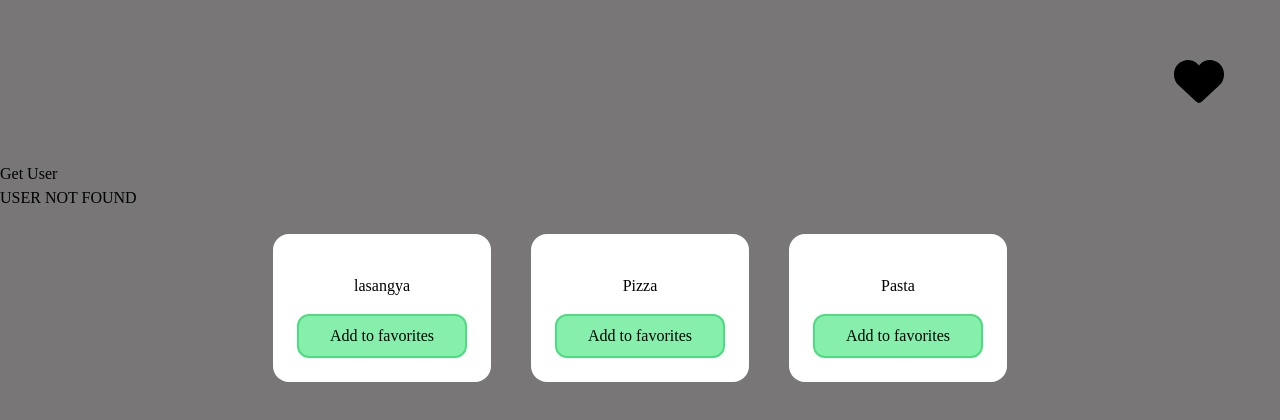
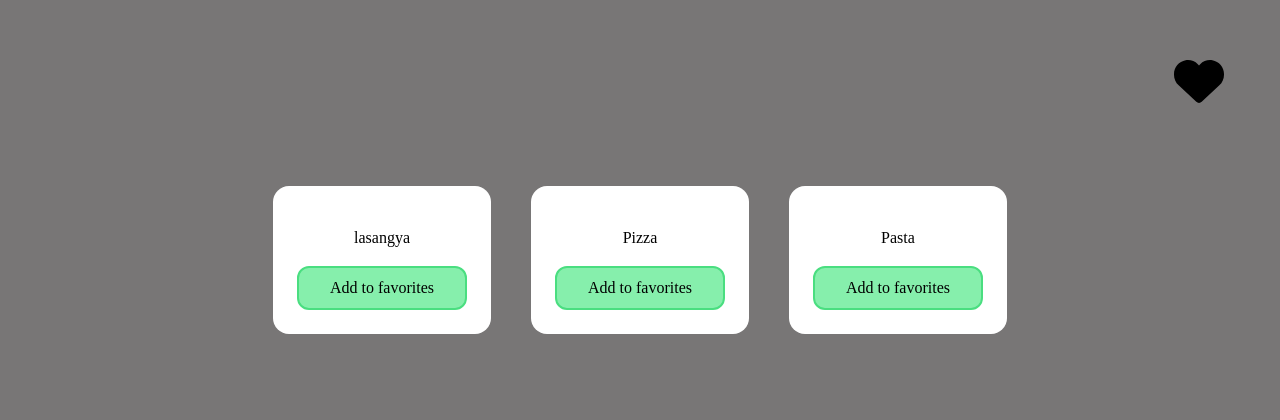
Before and after one commit to husen004/Redux-custom_select, a React (Vite) app: page / in a window 1280 px wide. Before the commit this address had no page. Shown: the top 420 px of the page. Built offline with nearby package versions, Linux system fonts and the light colour scheme.

Commit message:
json DataBAse Added

```diff
--- a/package.json
+++ b/package.json
@@ -11,6 +11,7 @@
   },
   "dependencies": {
     "@reduxjs/toolkit": "^2.2.7",
+    "json-server": "^1.0.0-beta.3",
     "react": "^18.3.1",
     "react-dom": "^18.3.1",
     "react-icons": "^5.3.0",
--- a/src/App.jsx
+++ b/src/App.jsx
@@ -9,7 +9,7 @@ const App = () => {
     <section>
 
     <Header />
-    <User />
+    {/* <User /> */}
     <div className='flex flex-row justify-center items-center flex-wrap gap-10'>
       <RecipeItem recipe={{
         id: 1,
```
Also changed, not shown: src/store/api/api.js (added), 1 other file (tests, documents, lock files or other folders).
